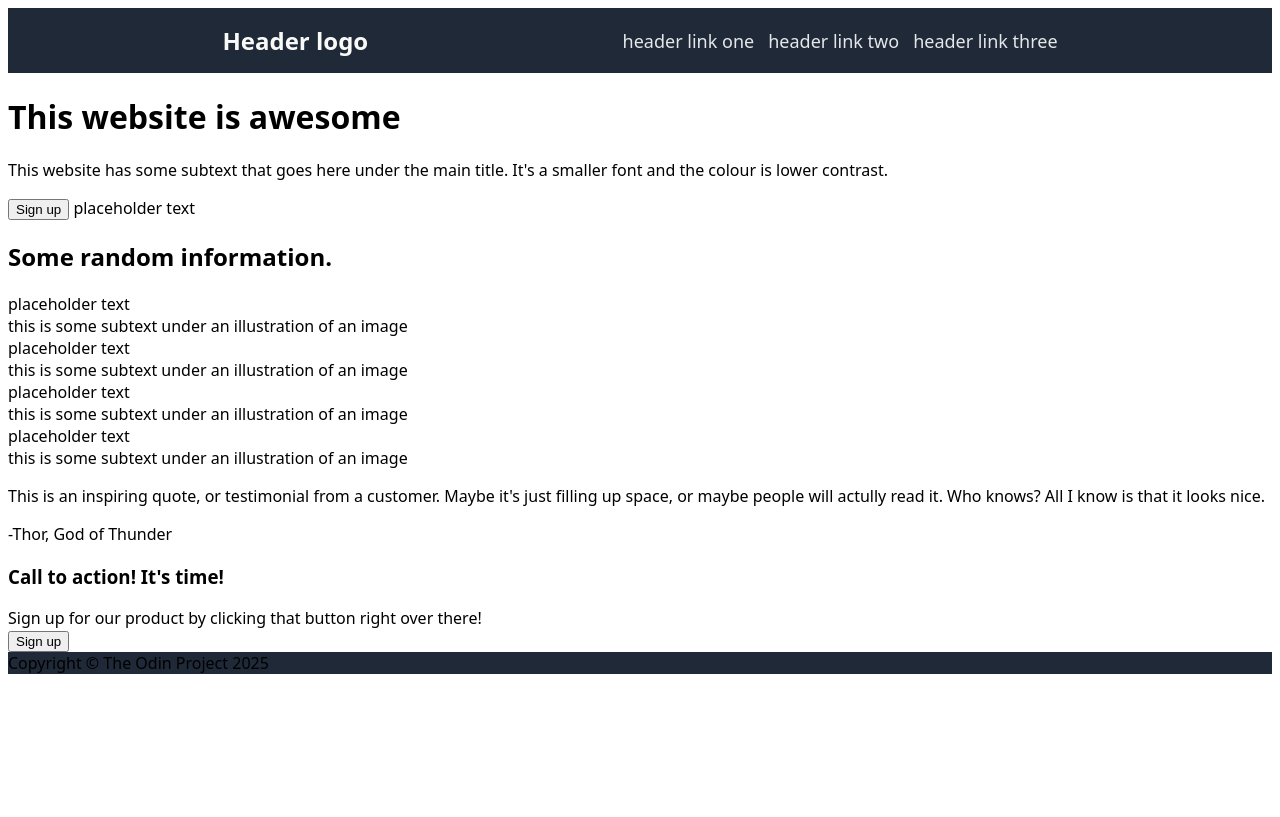
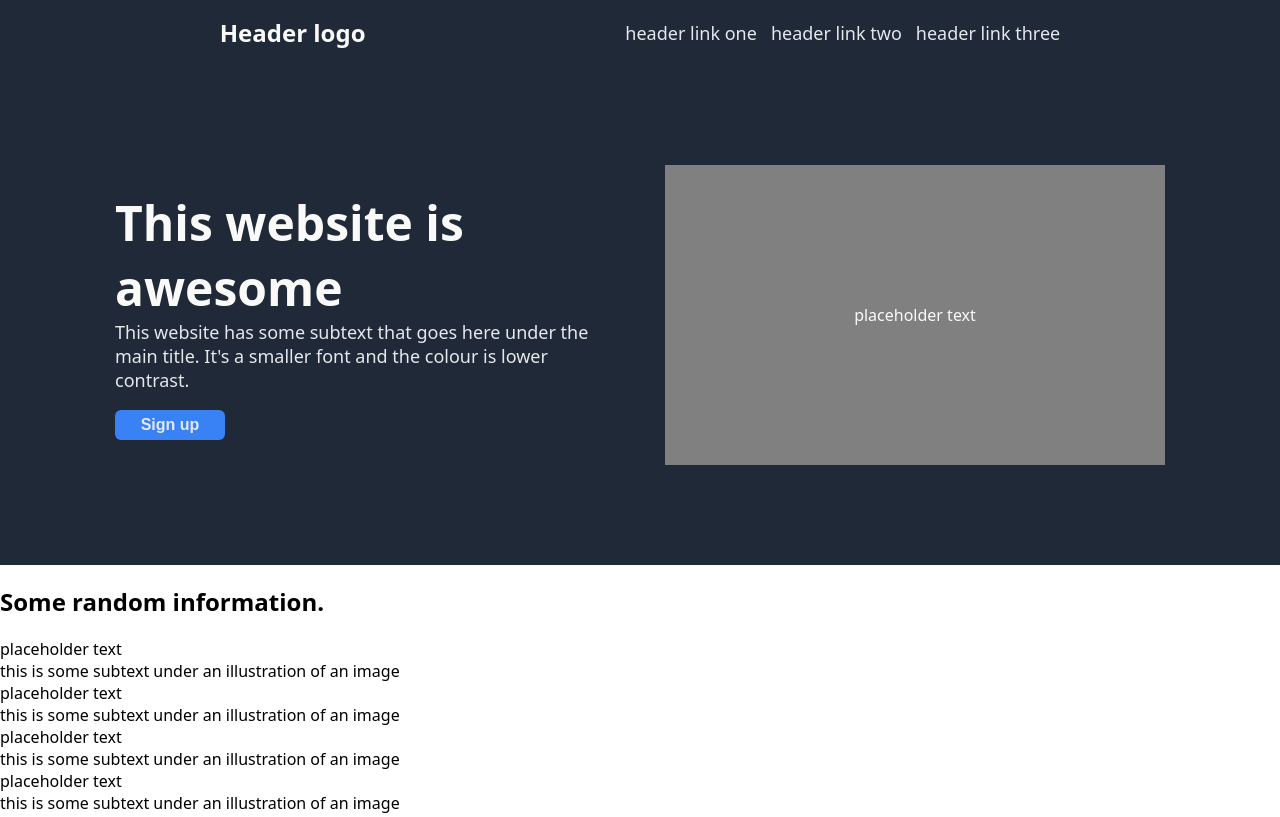
Before and after one commit to RyanSear92/Project-Landing-Page, a plain HTML site: page index.html in a window 1280 px wide. Shown: the top 817 px of the page. Drawn offline with Linux system fonts and the light colour scheme.

Commit message:
05/03/25 13:44
Added classes and changed element of text within
button from p to div

Added CSS for hero section

```diff
--- a/index.html
+++ b/index.html
@@ -21,15 +21,19 @@
         </div>
     </div>
 
+    <div class="hero">
         <div class="hero-text">
             <h1>This website is awesome</h1>
             <p>This website has some subtext that goes here under the main title.
                 It's a smaller font and the colour is lower contrast.
             </p>
-
-        <button>Sign up</button>
-
+        <button class="hero-cta">
+            <div>Sign up</div>
+        </button>
+        </div>
+        <div class="hero-img">
             <img>placeholder text</img>
+        </div>
     </div>
 
     <div class="info">
--- a/style.css
+++ b/style.css
@@ -1,7 +1,14 @@
 @import url('https://fonts.googleapis.com/css2?family=Roboto:ital,wght@0,100..900;1,100..900&display=swap');
 
 body{
+    margin: 0px;
     font-family: system-ui, -apple-system, BlinkMacSystemFont, 'Segoe UI', Roboto, Oxygen, Ubuntu, Cantarell, 'Open Sans', 'Helvetica Neue', sans-serif
+}
+
+ul {
+    display: flex;
+    list-style-type:  none;
+    gap: 14px;
 }
 
 .header h1 {
@@ -29,8 +36,52 @@ body{
     font-size: 124px;
 }
 
-ul {
+.hero {
+    background-color: #1f2937;
     display: flex;
-    list-style-type:  none;
-    gap: 14px;
+    height: 500px;
+    justify-content: center;
+    align-items: center;
+    gap: 50px;
 }
+
+.hero-img {
+    display:flex;
+    background-color: grey;
+    color: #f9faf8;
+    height: 300px;
+    width: 500px;
+    justify-content: center;
+    align-items: center;
+}
+
+.hero-text {
+    width: 500px;
+}
+
+.hero-text h1 {
+    font-size: 48px;
+    font-weight: 900px;
+    color: #f9faf8;
+    margin: 0px;
+}
+
+.hero-text p {
+    font-size: 18px;
+    color: #e5e7eb;
+    margin-top: 0px;
+}
+
+.hero-cta {
+    background-color: #3882f6;
+    color:#e5e7eb;
+    border-radius: 6px;
+    height: 30px;
+    width: 110px;
+    font-weight: 700;
+    font-size: 16px;
+    justify-content: center;
+    align-items: center;
+    padding: 0px;
+    border: 0;
+}
```
Lines whose indentation alone changed are shown as unchanged.
